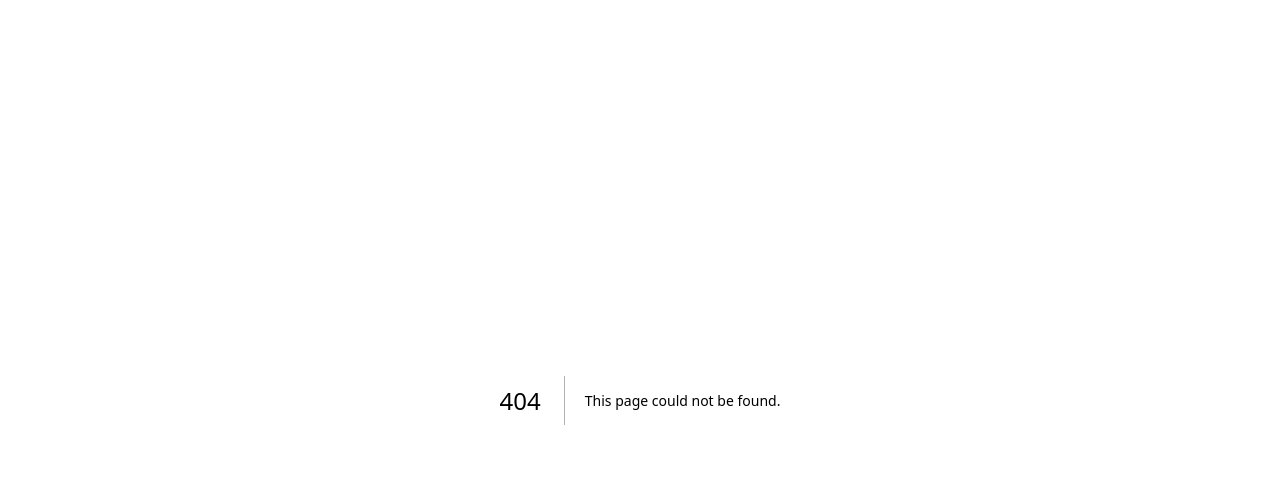
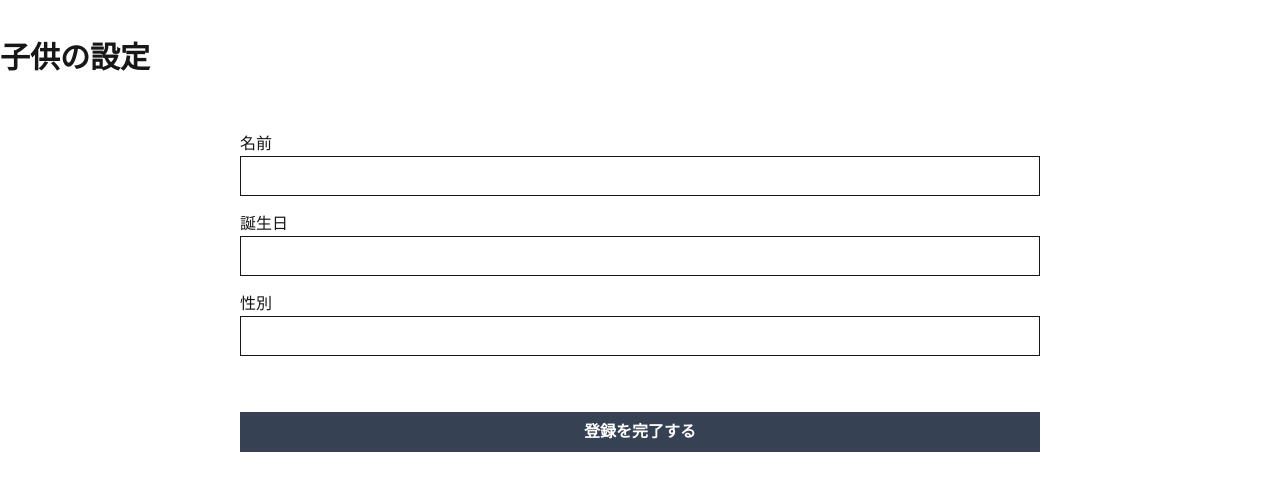
Before and after one commit to tsugumi-0406/miteruyo, a Next.js app in the folder frontend/: page /setting/child in a window 1280 px wide. Before the commit this address had no page. Shown: the top 490 px of the page. Built offline with nearby package versions, Linux system fonts and the light colour scheme.

Commit message:
子供の設定画面の作成

```diff
--- a/frontend/app/setting/first/page.tsx
+++ b/frontend/app/setting/child/page.tsx
@@ -4,16 +4,10 @@ import Input from "../../components/input";
 function App() {
   return (
     <div className="grid grid-cols-1 gap-4">
-      <h2 className="font-bold text-3xl py-10">ユーザーの設定</h2>
-      <Input label="ニックネーム" />
-      <Input label="誕生日" />
-      <Input label="テーマ" />
-      <Input label="メッセージ" />
       <h2 className="font-bold text-3xl py-10">子供の設定</h2>
       <Input label="名前" />
       <Input label="誕生日" />
-      <Input label="設定" />
-      <PageButton inner="+子供を追加する" />
+      <Input label="性別" />
       <LoginButton inner="登録を完了する" />
     </div>
   );
--- a/frontend/app/setting/page.tsx
+++ b/frontend/app/setting/user/page.tsx
@@ -1,5 +1,5 @@
-import { LoginButton, RecordButton, PageButton } from "../components/button";
-import Input from "../components/input";
+import { LoginButton, RecordButton, PageButton } from "../../components/button";
+import Input from "../../components/input";
 
 function App() {
   return (
```
